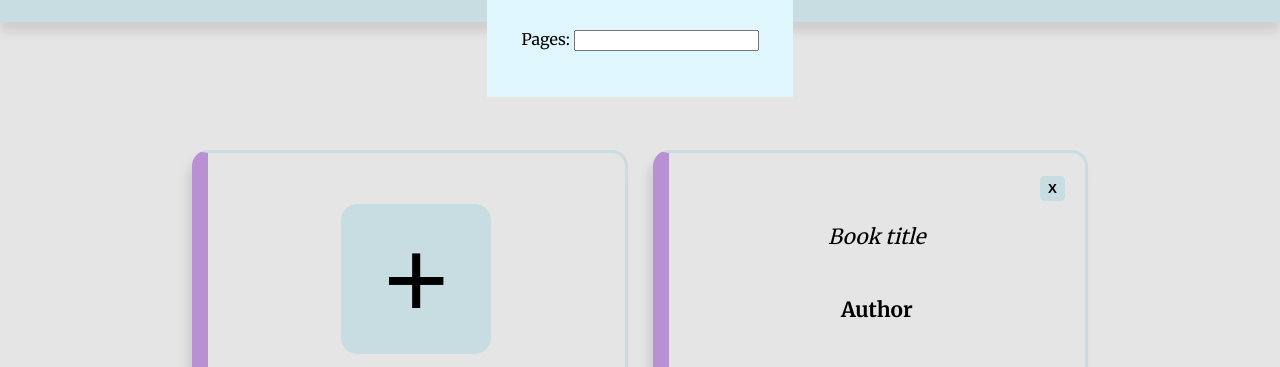
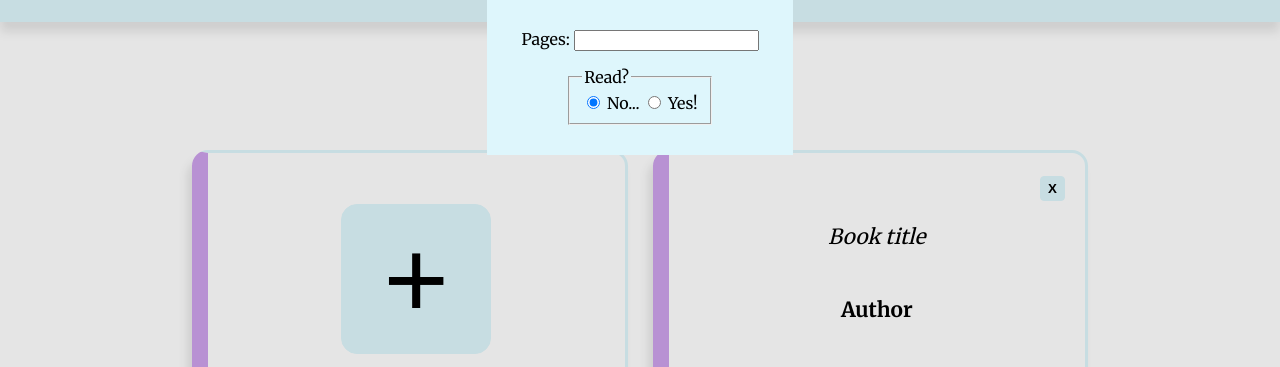
Before and after one commit to eneibaur/op-library, a website: page index.html in a window 1280 px wide. Shown: the part 173-540 px from the top of the page. Drawn offline with Linux system fonts and the light colour scheme.

Commit message:
Finished adding form elements

```diff
--- a/index.html
+++ b/index.html
@@ -24,6 +24,18 @@
                     <label for="pages-input">Pages:</label>
                     <input type="number" name="pages-input" id="pages-input" required>
                 </p>
+                <fieldset>
+                    <legend>Read?</legend>
+                    <label for="unread">
+                        <input type="radio" id="unread" class="read-status" required checked>
+                        No...
+                    </label>
+                    <label for="read">
+                        <input type="radio" id="read" class="read-status">
+                        Yes!
+                    </label>
+                </fieldset>
+
             </form>
         </div>
     </div>
```
